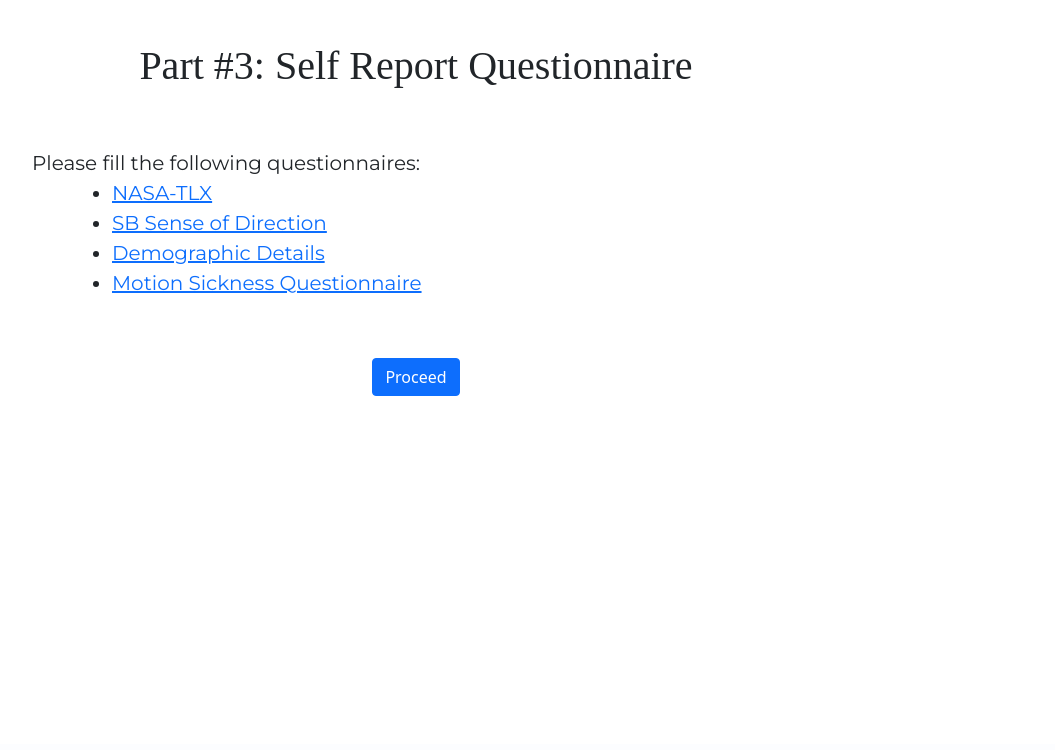
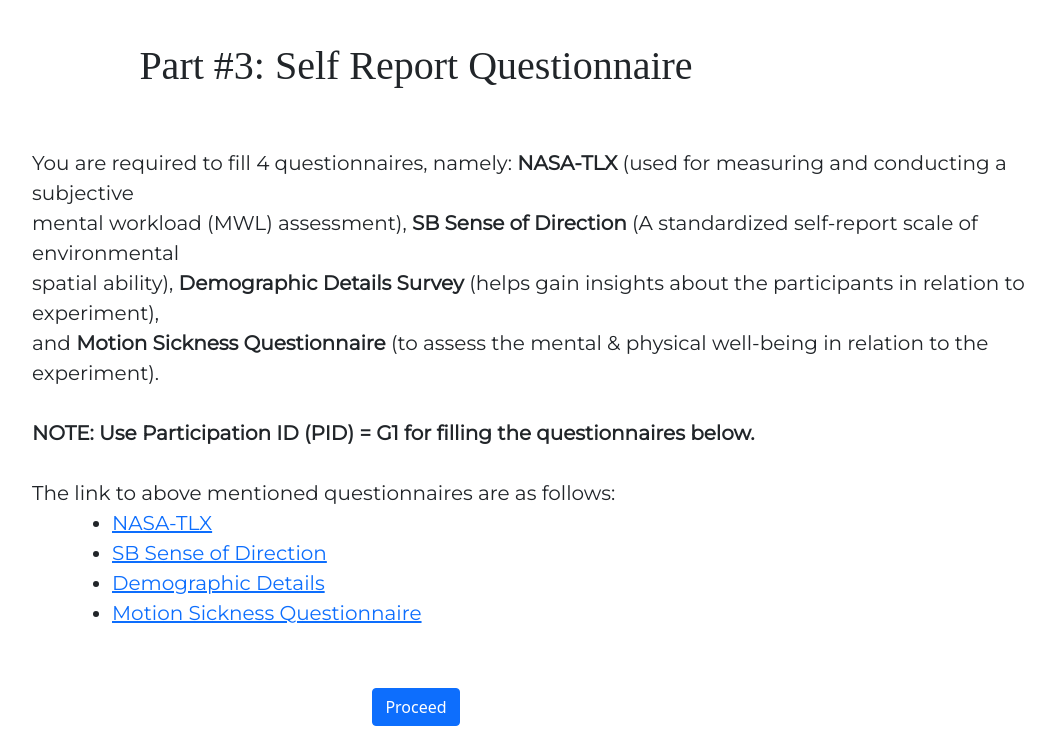
Before and after one commit to DevAcc-MS/Research-Experiment-Platform-, a Flask app: page /gaming/selfreportQ in a window 1280 px wide. Shown: the part 56-806 px from the top of the page, without its empty margins (224-1279 px from the left). Before the commit the page ends 452 px from the top, so only its background shows below. Run offline with Flask 2, Linux system fonts and the light colour scheme; data that the repository does not hold is empty; some web fonts are replaced.

Commit message:
Added details to Self-Report Questionnaires

```diff
--- a/flaskr/modules/gaming/gaming_controller.py
+++ b/flaskr/modules/gaming/gaming_controller.py
@@ -122,7 +122,8 @@
 
 @gaming_bp.route("/selfreportQ", methods=['POST', 'GET'])
 def selfreportQ():
-    return render_template("gaming/selfreportQ.html")
+    pId = 'G' + str(getId())
+    return render_template("gaming/selfreportQ.html", pId=pId)
 
 @gaming_bp.route("/thankyou")
 def thankyou():
--- a/flaskr/modules/gaming/templates/gaming/selfreportQ.html
+++ b/flaskr/modules/gaming/templates/gaming/selfreportQ.html
@@ -12,7 +12,15 @@
     </div>
     <div style="margin-left: 20%; margin-top: 50px; font-family: 'Montserrat', sans-serif; font-size: 20px; ">
 
-        Please fill the following questionnaires:
+      You are required to fill 4 questionnaires, namely: <b>NASA-TLX</b> (used for measuring and conducting a subjective<br> mental workload (MWL) assessment),
+      <b>SB Sense of Direction</b> (A standardized self-report scale of environmental<br> spatial ability),
+      <b>Demographic Details Survey</b> (helps gain insights about the participants in relation to experiment),<br> and
+      <b>Motion Sickness Questionnaire</b> (to assess the mental & physical well-being in relation to the experiment).<br><br>
+
+      <b>NOTE: Use Participation ID (PID) = {{ pId }} for filling the questionnaires below.</b> <br><br>
+
+      The link to above mentioned questionnaires are as follows:<br>
+
       <ul >
           <li> <a href="https://docs.google.com/forms/d/e/1FAIpQLSfMYNTGLu5wgtDQajd2werK6pGBVpXcDdZ8-m-q_KpuozpHVQ/viewform?usp=sf_link"> NASA-TLX </a> </li>
           <li> <a href="https://docs.google.com/forms/d/e/1FAIpQLScIV4iqrf8QMGYHbN3RdRzV-14LX6Gd4oFr-GekF8ZwOpRl4g/viewform?usp=sf_link"> SB Sense of Direction </a> </li>
--- a/flaskr/modules/nongaming/nongaming_controller.py
+++ b/flaskr/modules/nongaming/nongaming_controller.py
@@ -95,7 +95,7 @@
 
         if image == None or zipFile == None or imageName == '' or zipFileName == '':
             print('Upload file missing')
-            return redirect(request.url_root)
+            return redirect('/nongaming/fileUpload')
 
         Id = getId()
         imageName = 'NG' + str(Id) + '_' + imageName
@@ -124,7 +124,8 @@
 
 @nongaming_bp.route("/selfreportQ", methods=['POST', 'GET'])
 def selfreportQ():
-    return render_template("nongaming/selfreportQ.html")
+    pId = 'NG' + str(getId())
+    return render_template("nongaming/selfreportQ.html", pId=pId)
 
 @nongaming_bp.route("/thankyou")
 def thankyou():
```
Also changed, not shown: flaskr/modules/nongaming/templates/nongaming/selfreportQ.html (+9 -1 lines). Lines whose indentation alone changed are shown as unchanged.
